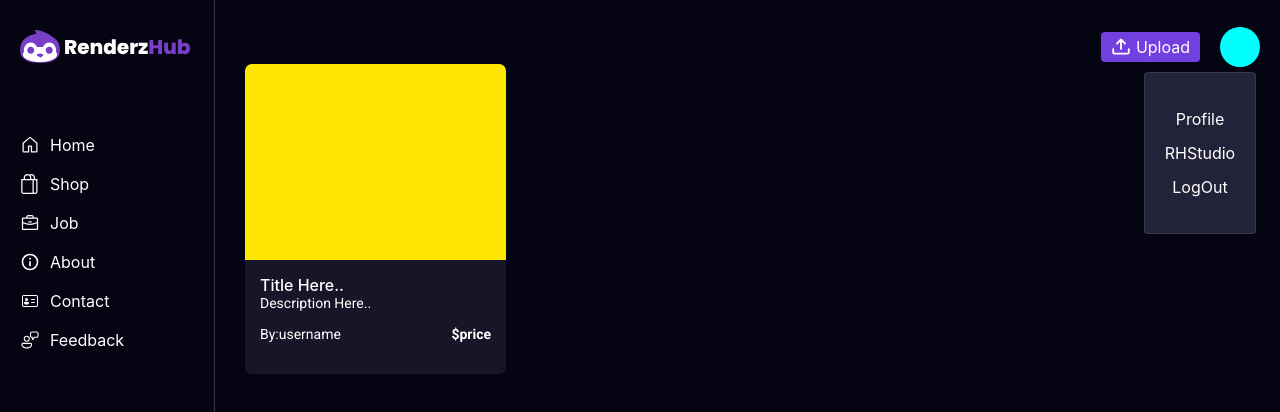
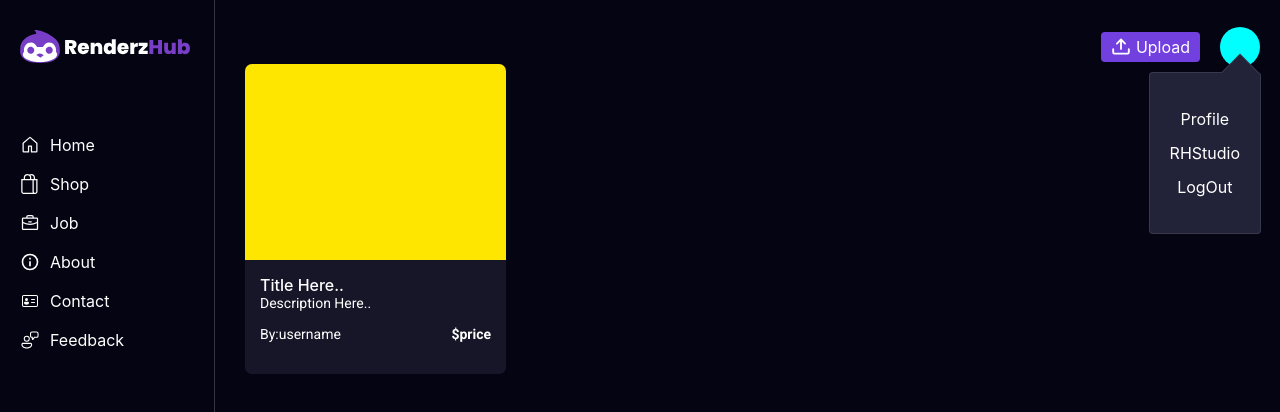
Before and after one commit to shaunpinto22/RENDERZHUB-GWS, a React (Create React App) app: page / in a window 1280 px wide. Shown: the top 412 px of the page. Built offline with nearby package versions, Linux system fonts and the light colour scheme.

Commit message:
#updateByDz

```diff
--- a/src/components/rhstudio/rhstudio_component/dropdownprofile.css
+++ b/src/components/rhstudio/rhstudio_component/dropdownprofile.css
@@ -1,7 +1,7 @@
 .dropdownContainer{
     position: absolute;
     top: 4.5rem;
-    right: 1.5rem;
+    right: 1.2rem;
     width: 80px;
     padding: 15px;
     border-radius: 4px;
@@ -10,6 +10,19 @@
     display: flex;
     flex-direction: column;
     place-items: center;
+}
+
+.dropdownContainer::before{
+    content: '';
+    position: absolute;
+    top: -0.85rem;
+    right: 0.42rem;
+    width: 25px;
+    height: 25px;
+    transform: rotate(45deg);
+    background-color: var(--card-popup-bg-color);
+    border-left: var(--border-color-drawing);
+    border-top: var(--border-color-drawing);
 }
 
 .dropdownList{
```
